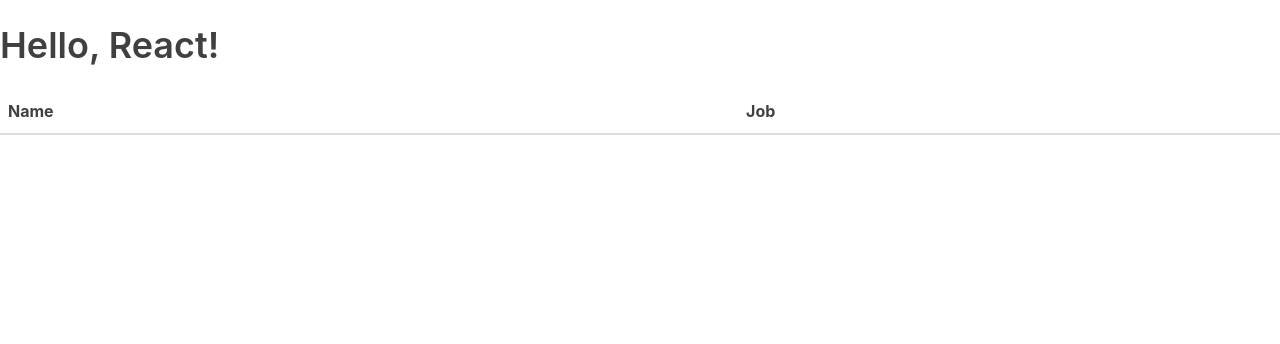
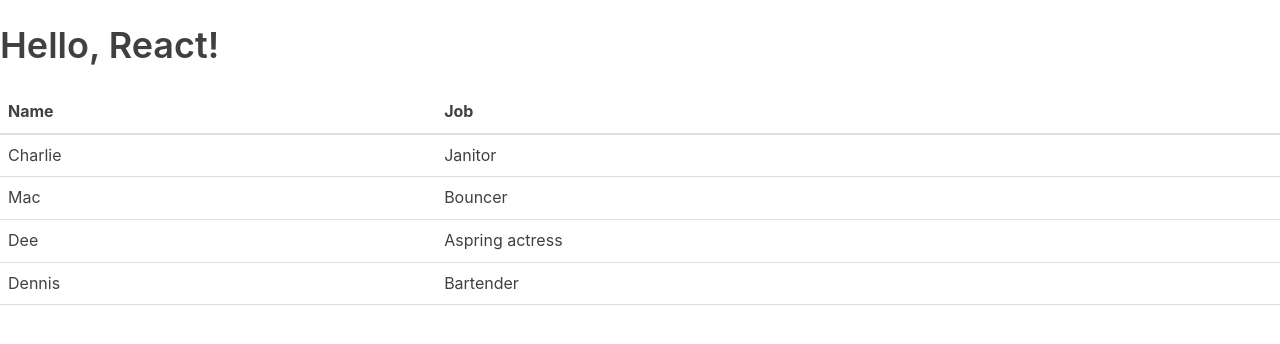
Before and after one commit to fxdob/turotial-react-app, a React (Create React App) app: page / in a window 1280 px wide. Shown: the top 344 px of the page. Built offline with nearby package versions, Linux system fonts and the light colour scheme.

Commit message:
Update Table.js

```diff
--- a/src/Table.js
+++ b/src/Table.js
@@ -11,18 +11,26 @@
   )
 }
 
-const TableBody = () => {
-  return (
-    <tbody />
-  )
+const TableBody = (props) => {
+  const rows = props.characterData.map((row, index) => {
+    return (
+      <tr key={index}>
+        <td>{row.name}</td>
+        <td>{row.job}</td>
+      </tr>
+    )
+  })
+
+  return <tbody>{rows}</tbody>
 }
 
 class Table extends Component {
   render() {
+    const {characterData} = this.props
     return (
        <table>
         <TableHeader />
-        <TableBody />
+        <TableBody characterData = {characterData}/>
       </table>
     )
   }
```
